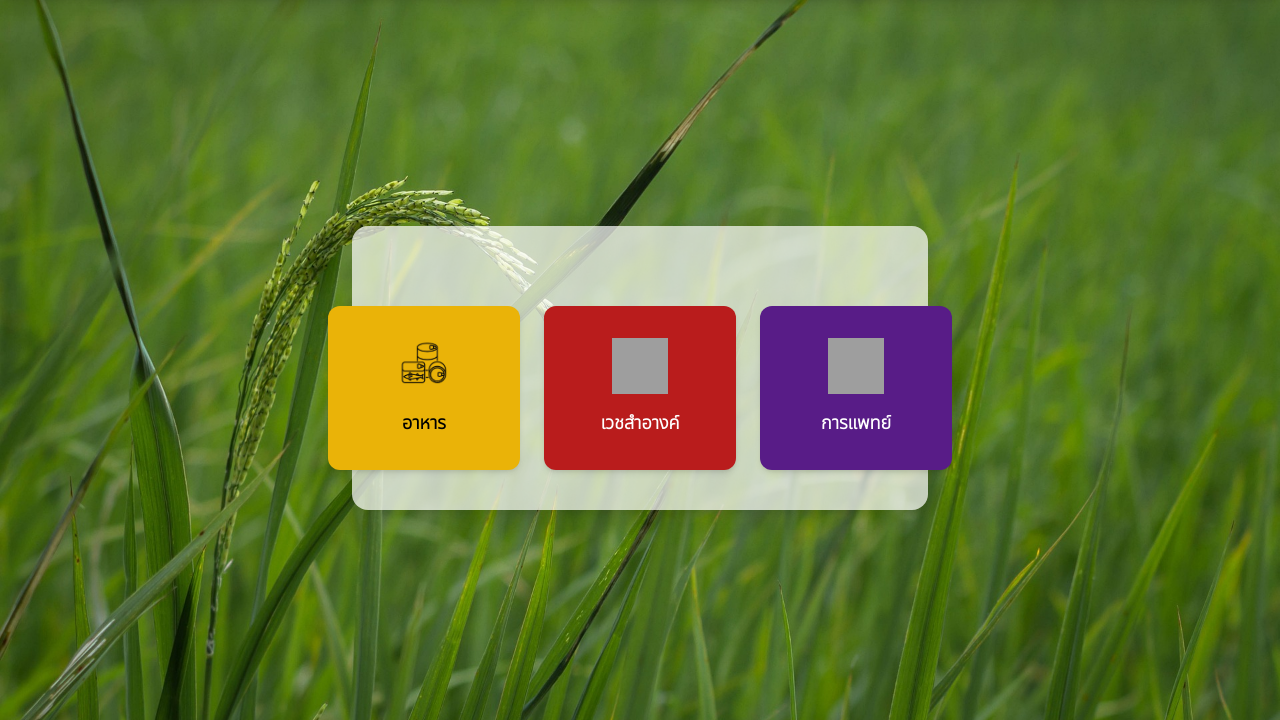
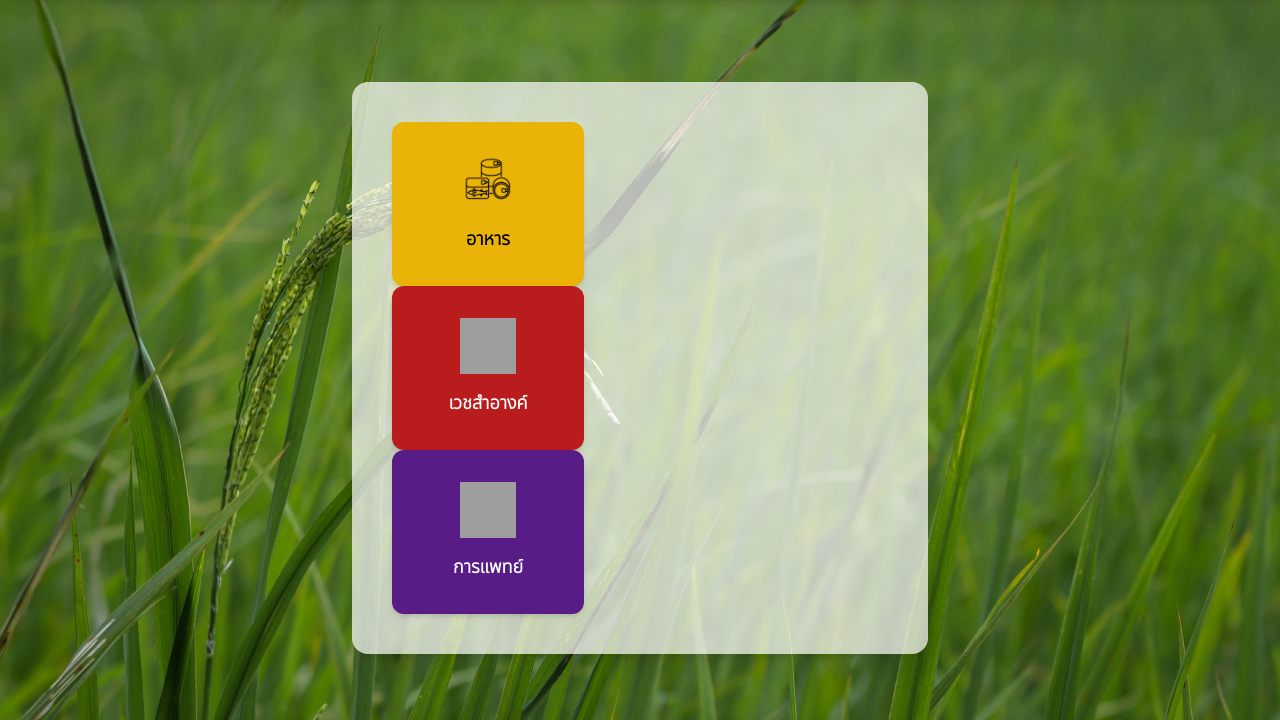
Before and after one commit to pratchayapol/Rice_product, a PHP site: page /user/product_all in a window 1280 px wide. Shown: the part 80-800 px from the top of the page. Run offline with PHP 8.4, Linux system fonts and the light colour scheme; some libraries are stand-ins or nearby versions; grey boxes are pictures that could not be loaded.

Commit message:
แแป

```diff
--- a/src/user/product_all.php
+++ b/src/user/product_all.php
@@ -30,7 +30,7 @@ session_start();
     <?php include './plugin/navbar.php' ?>
     <div class="pt-24 flex items-center justify-center min-h-screen">
         <div class="text-center bg-white/70 p-10 rounded-2xl shadow-xl max-w-xl w-full">
-            <div class="flex justify-center space-x-6 mt-10">
+
                 <!-- การ์ดอาหาร -->
                 <a href="food.php" class="block">
                     <div class="bg-yellow-500 text-black p-8 rounded-xl shadow-md w-48 text-center hover:scale-105 transform transition">
@@ -54,7 +54,7 @@ session_start();
                         <p class="font-bold text-lg">การแพทย์</p>
                     </div>
                 </a>
-            </div>
+
         </div>
 
 
```
